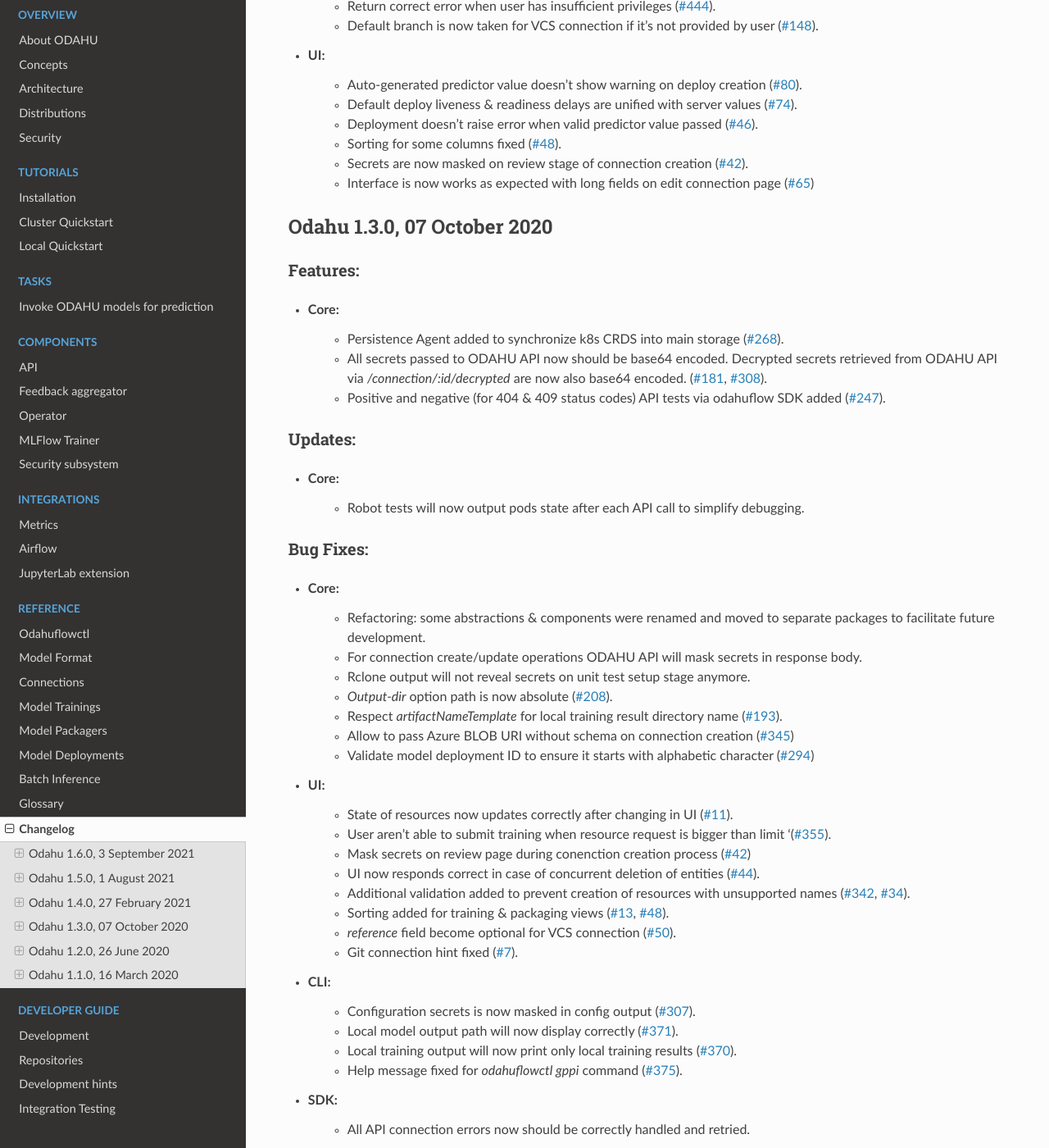
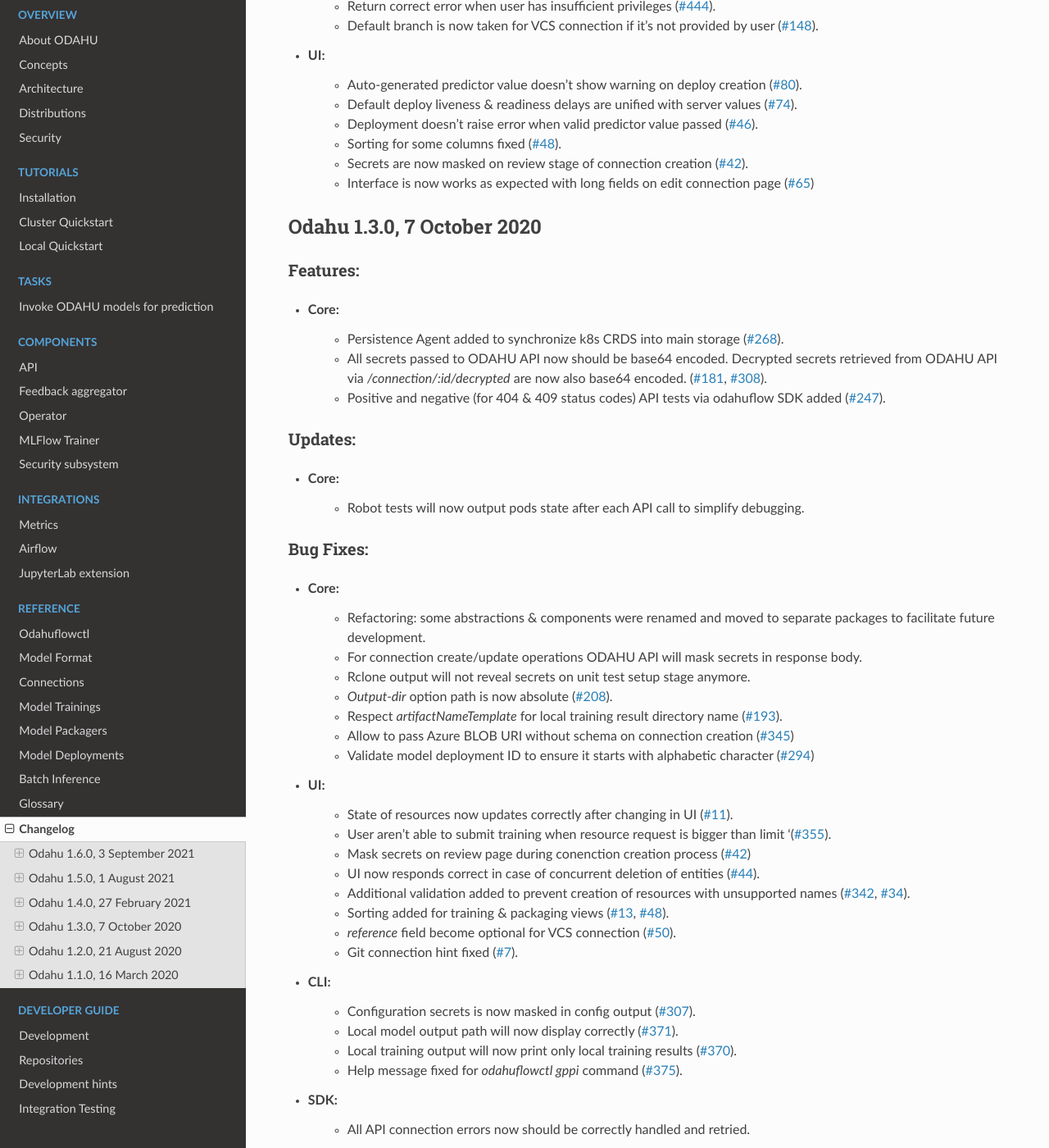
Before and after one commit to odahu/odahu-docs, a Sphinx documentation site: the page built from source/ref_changelog.rst, in a window 1280 px wide and 1400 px high, scrolled down 2638 px. Shown: the whole window at 82% size. Built offline with Sphinx 7.4.7 and the Read the Docs theme 2.0.0, drawn with Linux system fonts in a browser that asks for light colours; formulas are drawn with MathJax 3; some of the changed text lies outside the part shown.

Commit message:
alter date of 1.2.0 release

```diff
--- a/source/ref_changelog.rst
+++ b/source/ref_changelog.rst
@@ -114,7 +114,7 @@
     * Interface is now works as expected with long fields on edit connection page (`#65 <https://github.com/odahu/odahu-ui/issues/65>`_)
 
 
-Odahu 1.3.0, 07 October 2020
+Odahu 1.3.0, 7 October 2020
 --------------------------
 
 Features:
@@ -162,7 +162,7 @@
 - SDK:
     * All API connection errors now should be correctly handled and retried.
 
-Odahu 1.2.0, 26 June 2020
+Odahu 1.2.0, 21 August 2020
 --------------------------
 
 Features:
```
